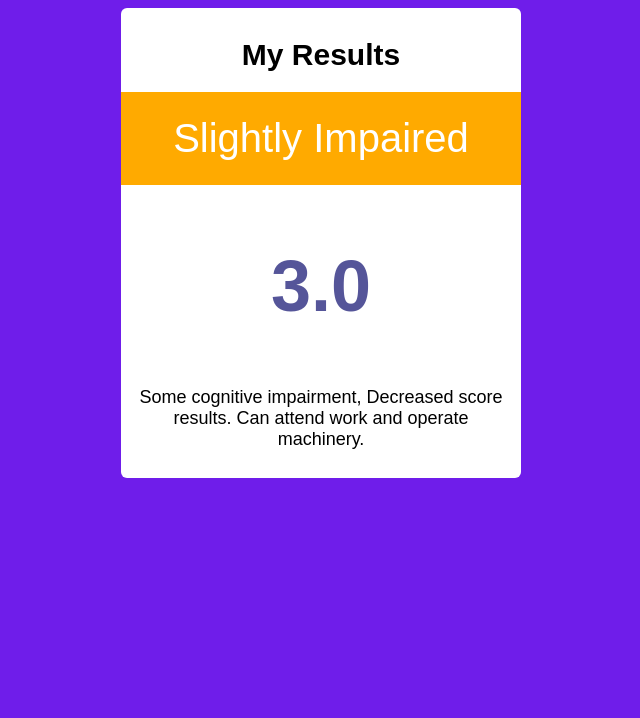
After one commit to Cody-coder017/cognizance, a PHP site: page /results.php in a window 1280 px wide. The commit adds this page. Shown: the top 718 px of the page, without its empty margins (319-959 px from the left). Run offline with PHP 8.4, Linux system fonts and the light colour scheme.

Commit message:
results: started page for showing results

```diff
--- /dev/null
+++ b/css/results.css
@@ -0,0 +1,40 @@
+.results .content {
+	max-width: 400px;
+	margin-left: auto;
+	margin-right: auto;
+	background-color: #fff;
+	min-height: 200px;
+	border-radius: 6px;
+	padding: 10px 0 10px 0;
+}
+
+.results .content h1 {
+	margin-top: 5px;
+	padding-top: 15px;
+	color: #000;
+	text-align: center;
+}
+
+.results .rating-name {
+	background-color: #fa0;
+	color: #fff;
+	font-size: 5vmin;
+	padding: 3vmin 5vmin;
+	margin-left: auto;
+	margin-right: auto;
+	text-align: center;
+}
+
+.results .rating-number {
+	font-size: 9vmin;
+	color: #559;
+	text-align: center;
+}
+
+.results .rating-description {
+	text-align: center;
+	color: #000;
+	font-size: 18px;
+	padding-left: 10px;
+	padding-right: 10px;
+}
--- a/css/styles.css
+++ b/css/styles.css
@@ -1,5 +1,6 @@
 @import url('fontawesome/css/fontawesome-all.min.css');
 @import url('index.css');
+@import url('results.css');
 @import url('signin.css');
 @import url('signin_signup.css');
 @import url('signup.css');
--- /dev/null
+++ b/results.php
@@ -0,0 +1,19 @@
+<?php
+require_once('includes/header_footers.php');
+printHeader('results', []);
+?>
+	<div class="content">
+		<h1>My Results</h1>
+
+		<div class="rating-name">Slightly Impaired</div>
+
+		<h2 class="rating-number">3.0</h2>
+
+		<p class="rating-description">
+		Some cognitive impairment, Decreased score results.
+		Can attend work and operate machinery.
+		</p>
+	</div>
+<?php
+
+printFooter();
```
